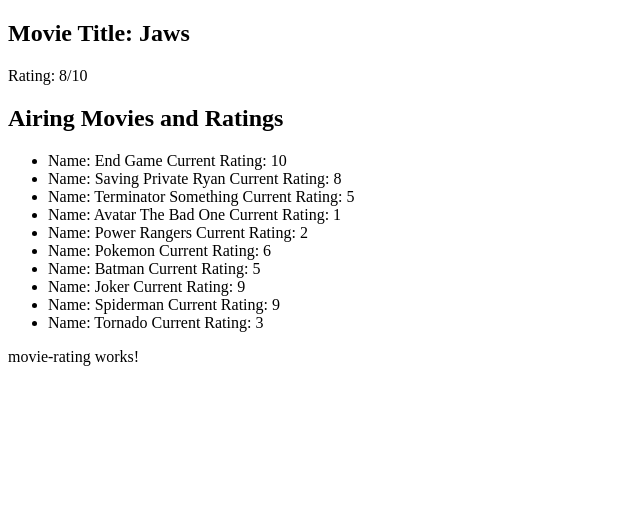
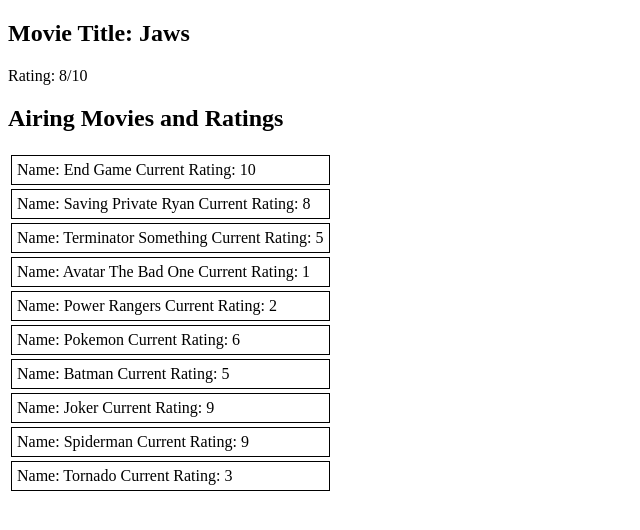
Before and after one commit to jschrader716/AngularLesson, an Angular app in the folder angular-lesson/: page / in a window 1280 px wide. Shown: the top 530 px of the page, without its empty margins (0-640 px from the left). Built offline with nearby package versions, Linux system fonts and the light colour scheme.

Commit message:
Minor changes to improve asthetic
- made minor css changes to list
- moved airing-movie to models
- put list into table for better readability
- took out unnecessary generated component code

```diff
--- a/angular-lesson/src/app/airing-movies.ts
+++ b/angular-lesson/src/app/models/airing-movies.ts
@@ -1,5 +1,5 @@
 
-import { Movie } from './models/movie';
+import { Movie } from './movie';
 
 export const AIRINGMOVIES: Movie[] = [
     { rating: 10, name: 'End Game' },
--- a/angular-lesson/src/app/movie-rating/movie-rating.component.html
+++ b/angular-lesson/src/app/movie-rating/movie-rating.component.html
@@ -1,4 +1,3 @@
-<p>movie-rating works!</p>
 <div *ngIf="movie">
 
     <h2>{{movie.name | uppercase}}</h2>
--- a/angular-lesson/src/app/movies/movies.component.css
+++ b/angular-lesson/src/app/movies/movies.component.css
@@ -0,0 +1,15 @@
+.movies {
+    padding: 0;
+}
+
+.movies li {
+    cursor: pointer;
+    list-style-type: none;
+    border: 1px solid black;
+    padding: 5px;
+}
+
+.movies li:hover {
+    color: #ffffff;
+    background-color: grey;
+}
--- a/angular-lesson/src/app/movies/movies.component.html
+++ b/angular-lesson/src/app/movies/movies.component.html
@@ -1,12 +1,19 @@
-<!-- <p>movies works!</p> -->
 <h2>Movie Title: {{ myMovie.name }}</h2>
 <p *ngIf="myMovie.rating > 7">Rating: {{ myMovie.rating }}/10</p>
 
 <h2> Airing Movies and Ratings</h2>
 <ul class="movies">
-    <li *ngFor="let movie of movies" (click)="onSelect(movie)">
-      Name: <span>{{movie.name}}</span> Current Rating:  {{movie.rating}}
-    </li>
+    <table>
+      <tr *ngFor="let movie of movies">
+        <td>
+          <li (click)="onSelect(movie)">
+              Name: <span>{{movie.name}}</span> Current Rating:  {{movie.rating}}
+          </li>
+        </td>
+      </tr>
+
+    </table>
+
 </ul>
 
 <app-movie-rating [movie]="selectedMovie"></app-movie-rating>
--- a/angular-lesson/src/app/movies/movies.component.ts
+++ b/angular-lesson/src/app/movies/movies.component.ts
@@ -1,6 +1,6 @@
 import { Component, OnInit } from '@angular/core';
 import { Movie } from '../models/movie';
-import {AIRINGMOVIES} from '../airing-movies';
+import {AIRINGMOVIES} from '../models/airing-movies';
 
 @Component({
   selector: 'app-movies',
```
